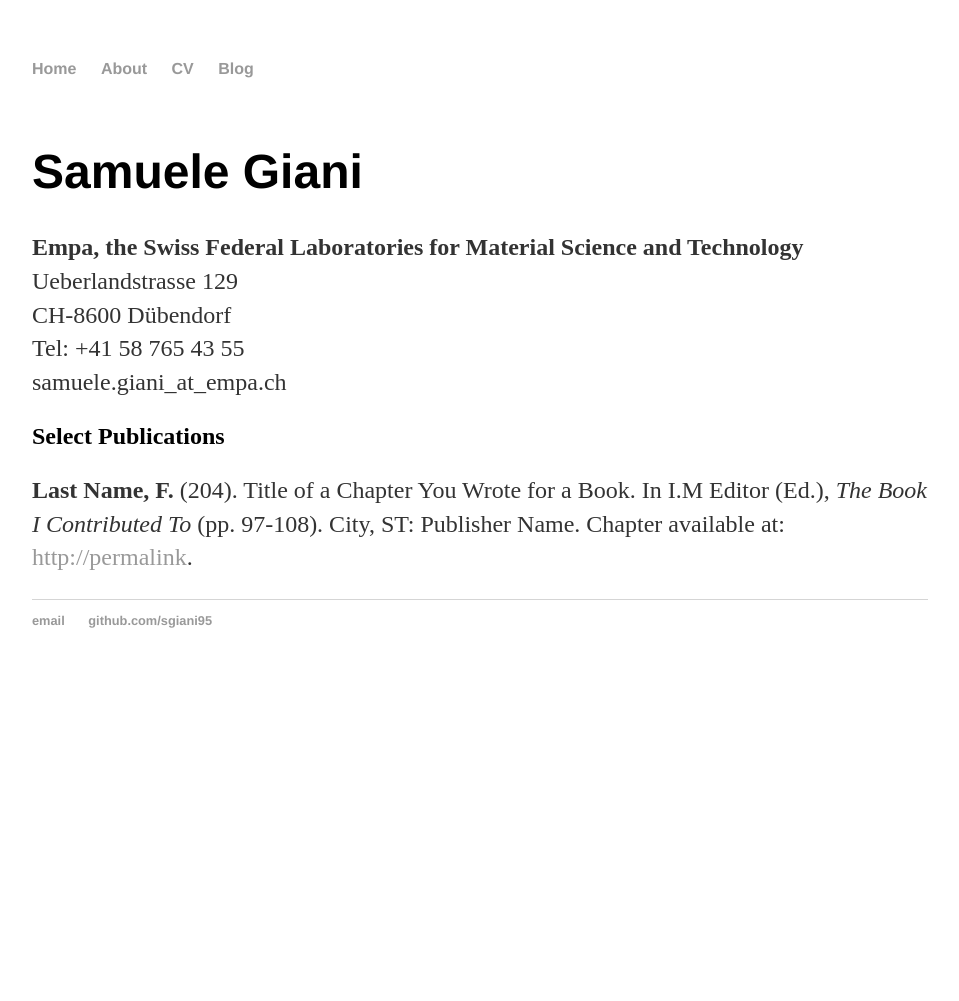
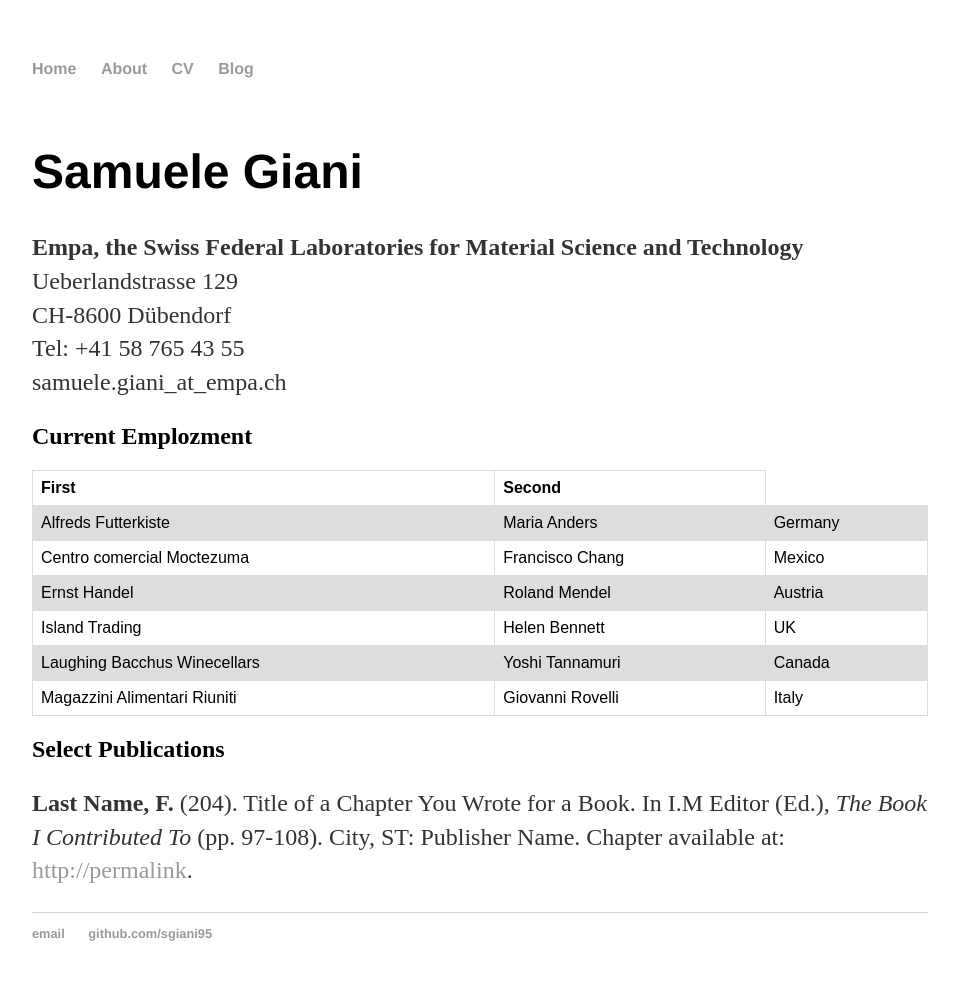
Before and after one commit to sgiani95/sgiani95.github.io, a Jekyll site: the page built from cv/index.html, in a window 1280 px wide. Shown: the whole page, without its empty margins (160-1119 px from the left). Built offline with Jekyll 4.4.1, drawn with Linux system fonts in a browser that asks for light colours; before the commit the page ends 900 px from its top, so only the background shows below that.

Commit message:
Update index.html

```diff
--- a/cv/index.html
+++ b/cv/index.html
@@ -14,6 +14,69 @@
 					<span class="obfuscate">samuele.giani_at_empa.ch</span>
 					</address>
 
+<style>
+table {
+  font-family: arial, sans-serif;
+  border-collapse: collapse;
+  width: 100%;
+}
+
+td, th {
+  border: 1px solid #dddddd;
+  text-align: left;
+  padding: 8px;
+}
+
+tr:nth-child(even) {
+  background-color: #dddddd;
+}
+</style>
+
+<h2>Current Emplozment</h2>
+
+<table>
+  <tr>
+    <th>First</th>
+    <th>Second</th>
+      </tr>
+  <tr>
+    <td>Alfreds Futterkiste</td>
+    <td>Maria Anders</td>
+    <td>Germany</td>
+  </tr>
+  <tr>
+    <td>Centro comercial Moctezuma</td>
+    <td>Francisco Chang</td>
+    <td>Mexico</td>
+  </tr>
+  <tr>
+    <td>Ernst Handel</td>
+    <td>Roland Mendel</td>
+    <td>Austria</td>
+  </tr>
+  <tr>
+    <td>Island Trading</td>
+    <td>Helen Bennett</td>
+    <td>UK</td>
+  </tr>
+  <tr>
+    <td>Laughing Bacchus Winecellars</td>
+    <td>Yoshi Tannamuri</td>
+    <td>Canada</td>
+  </tr>
+  <tr>
+    <td>Magazzini Alimentari Riuniti</td>
+    <td>Giovanni Rovelli</td>
+    <td>Italy</td>
+  </tr>
+</table>
+
+</body>
+</html>
+
+
+
+
 					<h2>Select Publications</h2>
 
 					<p><strong>Last Name, F.</strong> (204). Title of a Chapter You Wrote for a Book. In I.M Editor (Ed.), <em>The Book I Contributed To</em> (pp. 97-108). City, ST: Publisher Name. Chapter available at: <a href="#">http://permalink</a>.
```
